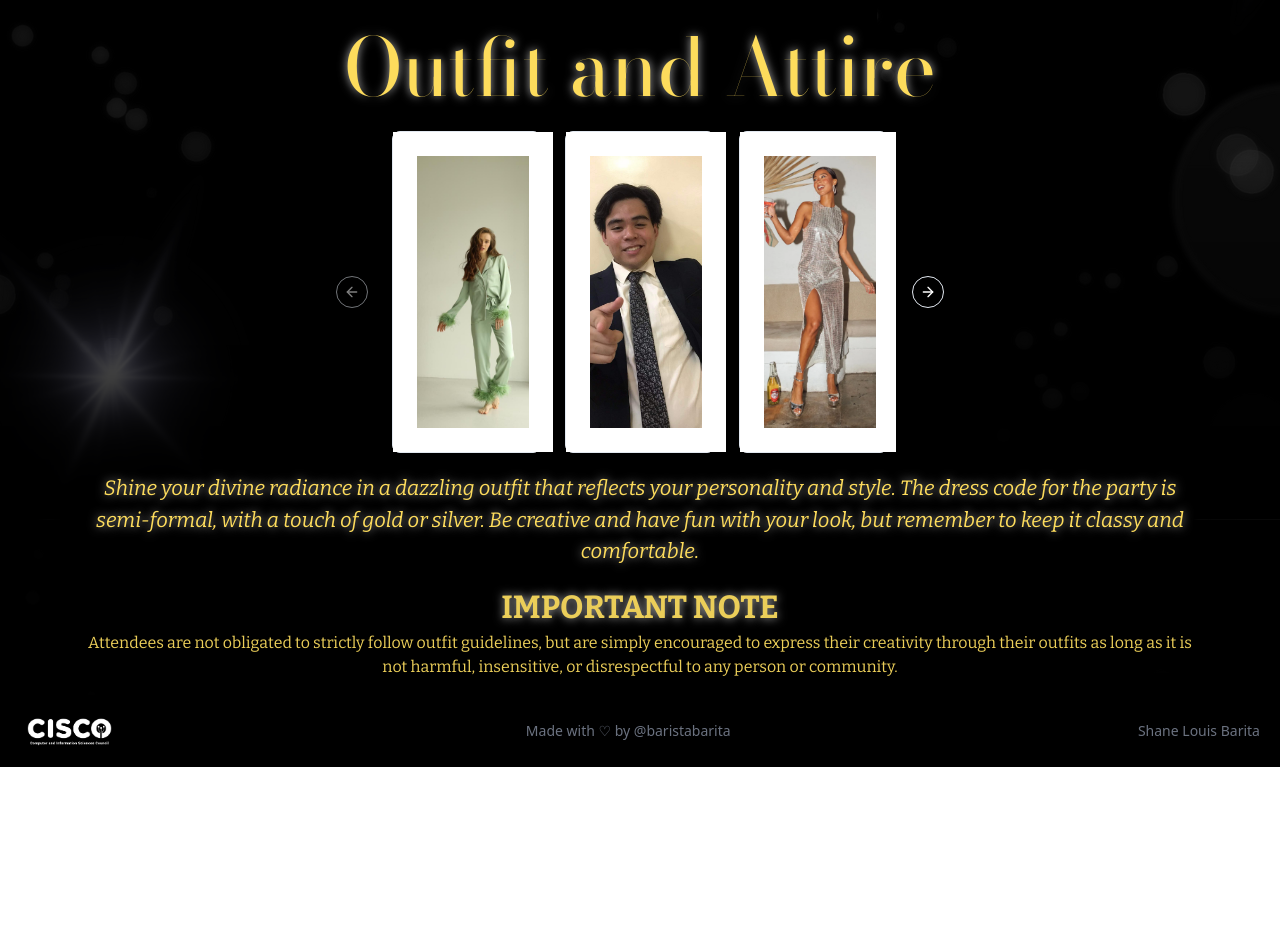
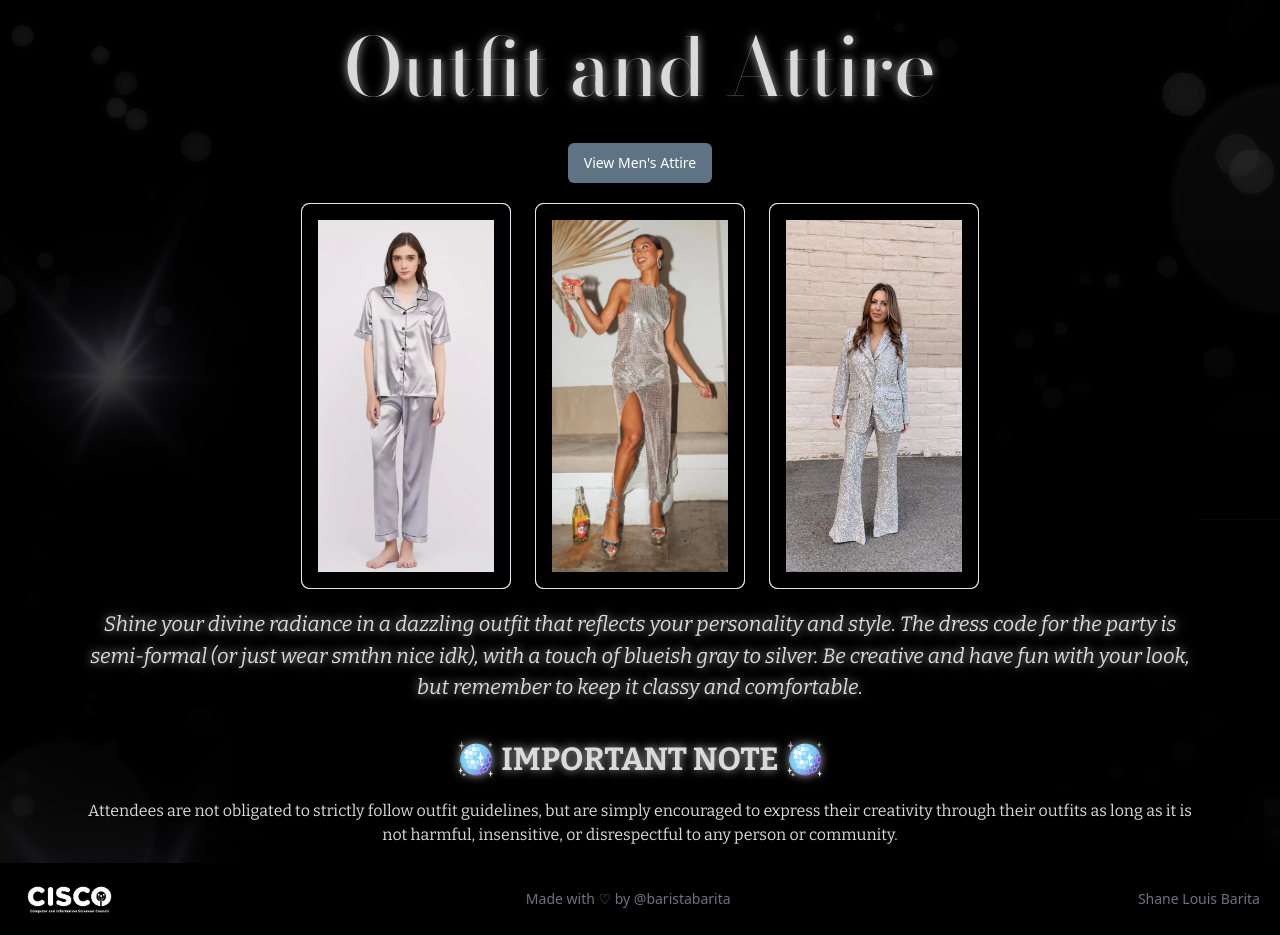
Before and after one commit to baristabarita/dcism-disco, a React (Vite) app: page / in a window 1280 px wide. Shown: the part 2280-3215 px from the top of the page. Before the commit the page ends 3047 px from the top, so only its background shows below. Built offline with nearby package versions, Linux system fonts and the light colour scheme.

Commit message:
[FEAT] Added Attire component section

```diff
--- a/src/App.tsx
+++ b/src/App.tsx
@@ -9,7 +9,7 @@ import Footer from "./components/footer/Footer.tsx";
 
 import BackgroundImage from "./assets/images/backgroundimage.png";
 
-import { Button } from "@/components/ui/button";
+
 function App() {
   return (
     <>
@@ -19,6 +19,7 @@ function App() {
         <div
           style={{
             backgroundImage: `url(${BackgroundImage})`,
+            backgroundRepeat: 'repeat'
           }}
         >
           <PostBanner />
--- a/src/components/attire/Attire.tsx
+++ b/src/components/attire/Attire.tsx
@@ -1,14 +1,8 @@
-import React from "react";
+import React, { useState } from "react";
 import { Card, CardContent } from "@/components/ui/card"
-import {
-  Carousel,
-  CarouselContent,
-  CarouselItem,
-  CarouselNext,
-  CarouselPrevious,
-} from "@/components/ui/carousel"
+import { Button } from "@/components/ui/button";
 
-import attire1 from '../../assets/images/attire/attire1.jpg'
+import attire1 from '../../assets/images/attire/attire1.png'
 import attire2 from '../../assets/images/attire/attire2.jpg'
 import attire3 from '../../assets/images/attire/attire3.png'
 import attire4 from '../../assets/images/attire/attire4.jpg'
@@ -16,37 +10,55 @@ import attire5 from '../../assets/images/attire/attire5.png'
 import attire6 from '../../assets/images/attire/attire6.jpg'
 
 const Attire: React.FC = () => {
-  const attires = [attire1, attire2, attire3, attire4, attire5, attire6];
+  const [gender, setGender] = useState<'women' | 'men'>('women'); // Initialize with 'men'
+  const menAttires = [attire2, attire4, attire6];
+  const womenAttires = [attire1, attire3, attire5];
+
   return (
     <section id="attire" className="flex flex-col items-center mt-4">
-      <h1 className="text-[7vh] md:text-[10vh] text-center font-light font-bodoni text-[#fddc5c] glow">Outfit and Attire</h1>
-      <Carousel
-        opts={{
-          align: "center",
-        }}
-        className="w-full max-w-lg"
-      >
-        <CarouselContent className='px-20 md:px-1'>
-          {attires.map((attire, index) => (
-            <CarouselItem key={index} className="basis-3/3 md:basis-1/3 lg:basis-1/3">
-              <div className="p-1">
-                <Card>
-                  <CardContent className="bg-[#ffffff] flex items-center justify-center p-6 aspect-square w-[10em] h-[20em]">
-                    <img src={attire} alt={`Attire ${index + 1}`} className="object-cover w-full h-full" />
-                  </CardContent>
-                </Card>
-              </div>
-            </CarouselItem>
-          ))}
-        </CarouselContent>
-        <CarouselPrevious className="bg-black" />
-        <CarouselNext className="bg-black" />
-      </Carousel>
-      <p className="text-[1em] md:text-[1.2em] lg:text-[1.3em] text-center italic font-bitter text-[#fddc5c] my-4 mx-20 glow ">
-        Shine your divine radiance in a dazzling outfit that reflects your personality and style. The dress code for the party is semi-formal, with a touch of gold or silver. Be creative and have fun with your look, but remember to keep it classy and comfortable.
+      <h1 className="text-[7vh] md:text-[10vh] text-center font-light font-bodoni text-[#dadada] glow">Outfit and Attire</h1>
+
+      {/* Gender toggle button */}
+      <div className="my-4">
+        <Button
+          onClick={() => setGender(gender === 'men' ? 'women' : 'men')}
+          className="bg-[#5e7484] text-white px-4 py-2 rounded-md hover:underline"
+        >
+          {gender === 'men' ? 'View Women\'s Attire' : 'View Men\'s Attire'}
+        </Button>
+      </div>
+
+      {/* Display attires based on selected gender */}
+      <div className="flex flex-wrap justify-center">
+        {gender === 'men' ? (
+          menAttires.map((attire, index) => (
+            <div key={index} className="py-1 px-3">
+              <Card>
+                <CardContent className="bg-black flex items-center justify-center p-4 aspect-auto rounded-lg w-[13em] h-[24em]">
+                  <img src={attire} alt={`Men's Attire ${index + 1}`} className="object-cover w-full h-full" />
+                </CardContent>
+              </Card>
+            </div>
+          ))
+        ) : (
+          womenAttires.map((attire, index) => (
+            <div key={index} className="py-1 px-3">
+              <Card>
+                <CardContent className="bg-black flex items-center justify-center p-4 aspect-auto rounded-lg w-[13em] h-[24em]">
+                  <img src={attire} alt={`Women's Attire ${index + 1}`} className="object-cover w-full h-full" />
+                </CardContent>
+              </Card>
+            </div>
+          ))
+        )}
+      </div>
+
+      <p className="text-[1em] md:text-[1.2em] lg:text-[1.3em] text-center italic font-bitter text-[#dadada] my-4 mx-20 glow">
+        Shine your divine radiance in a dazzling outfit that reflects your personality and style. The dress code for the party is semi-formal (or just wear smthn nice idk), with a touch of blueish gray to silver. Be creative and have fun with your look, but remember to keep it classy and comfortable.
       </p>
-      <h1 className="font-bold text-[2em] text-[#ebce59] font-bitter glow">IMPORTANT NOTE</h1>
-      <p className="text-center text-[#ebce59] font-bitter mb-4 mx-20 ">
+
+      <h1 className="font-bold text-[2em] text-[#dadada] font-bitter glow my-4">🪩 IMPORTANT NOTE 🪩</h1>
+      <p className="text-center text-[#dadada] font-bitter mb-4 mx-20">
         Attendees are not obligated to strictly follow outfit guidelines, but are simply encouraged to express their creativity through their outfits as long as it is not harmful, insensitive, or disrespectful to any person or community.
       </p>
     </section>
```
Also changed, not shown: src/assets/images/attire/attire1.jpg (deleted), src/assets/images/attire/attire1.png (added).
